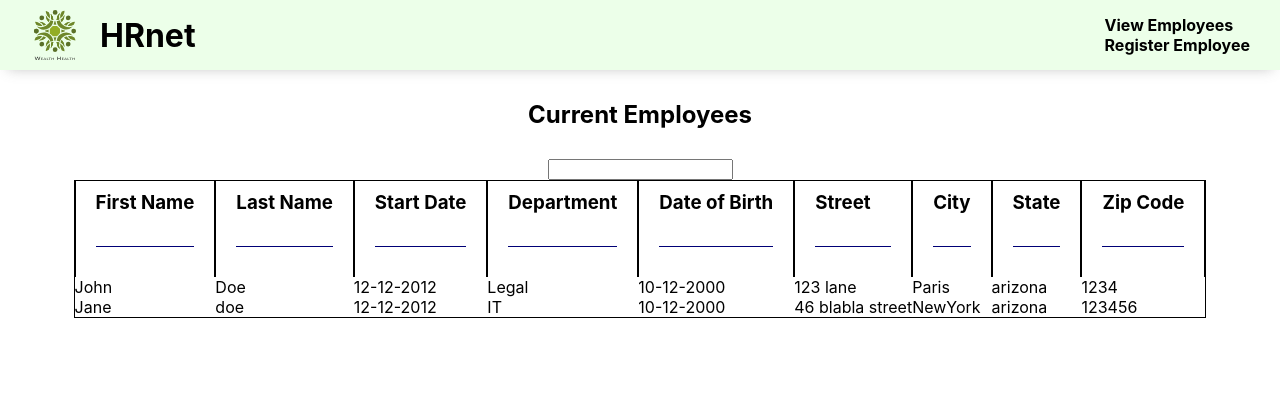
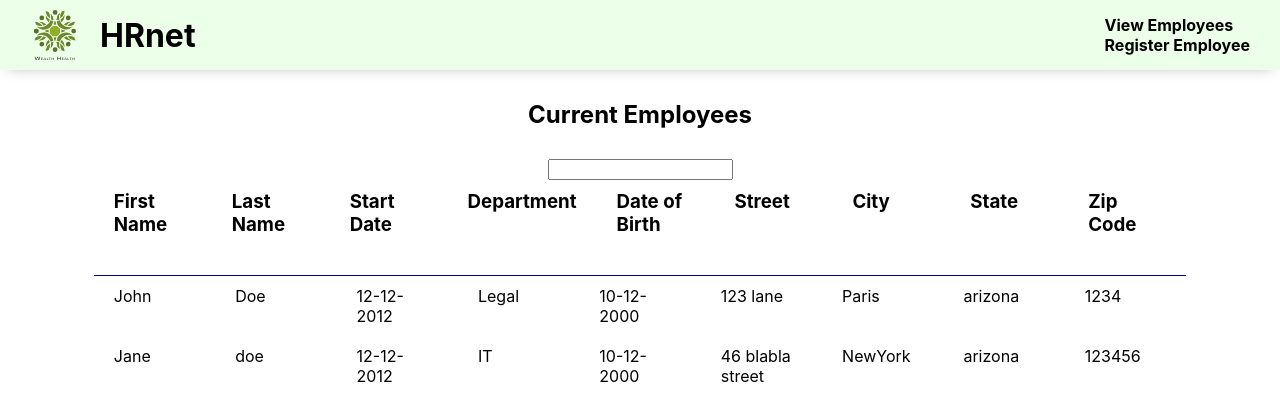
Before and after one commit to AmandaAbarte/project14, a React (Create React App) app: page /employees in a window 1280 px wide. Shown: the top 420 px of the page. Built offline with nearby package versions, Linux system fonts and the light colour scheme.

Commit message:
better render of table

```diff
--- a/src/components/table/table.css
+++ b/src/components/table/table.css
@@ -2,24 +2,22 @@
   display: flex;
   flex-direction: column;
   margin: 0 auto;
-  border: solid 1px black;
 }
 
 .table-container .table-header {
   display: flex;
   flex-direction: row;
+  border-bottom: 1px solid #000076;
 }
 
 .table-container .column {
   padding: 10px 20px;
-  border-left: 1px solid black;
-  border-right: 1px solid black;
   box-sizing: border-box;
+  width: 30%;
 }
 
 .table-container .column .column-title {
   margin-bottom: 20px;
-  border-bottom: 1px solid #000076;
   min-height: 55px;
 }
 
--- a/src/components/table/table.jsx
+++ b/src/components/table/table.jsx
@@ -4,37 +4,51 @@ import "./table.css";
 export default function Table({ columns, data }) {
   const [search, setSearch] = useState("");
   const [filterData, setFilterData] = useState(data);
+  //define the order of data keys based on column title order
+  let sortOrder = [];
+  columns.map((column) => {
+    sortOrder.push(column.key);
+  });
 
-  // map columns and for each title
+  //loop over data and reorganise based on sortOrder, comparing the value of item.key
+  filterData.map((item) => {
+    const itemPositions = {};
+    for (const [index, key] of sortOrder.entries()) {
+      itemPositions[key] = index;
+    }
+    item.sort((a, b) => itemPositions[a.key] - itemPositions[b.key]);
+  });
+
+  //loop over column array and return div of column titles
   const titles = columns.map((columnItem) => {
-    //loop over data array
-    const rows = filterData.map((dataItem) => {
-      //loop over each object in array
-      const rowItem = dataItem.map((item) => {
-        //check if data key matches title key and display data under appropriate title
-        if (item.key === columnItem.key) {
-          return (
-            <div className="row-item" key={columnItem.key}>
-              <p>{item.title}</p>
-            </div>
-          );
-        }
-      });
-      return rowItem;
-    });
     return (
-      <div key={columnItem.key}>
-        <div className="column">
-          <h3 className="column-title">{columnItem.title}</h3>
-        </div>
-        {rows}
+      <div className="column" key={columnItem.key}>
+        <h3 className="column-title">{columnItem.title}</h3>
       </div>
     );
   });
 
+  //loop over data and return table rows
+  const rows = filterData.map((dataItem) => {
+    const rowItems = dataItem.map((item) => {
+      return (
+        <div className="column" key={item.title}>
+          <p>{item.title}</p>
+        </div>
+      );
+    });
+    return (
+      <div className="row" key={dataItem[0].title}>
+        {rowItems}
+      </div>
+    );
+  });
+
+  //on change of search state, loop over data
   useEffect(() => {
     let newdata = [];
     data.map((item) => {
+      //if search matches any data, push data item to newdata
       const test = item.map((subitem) => {
         let lowercaseSubItem = subitem.title.toLowerCase();
         return lowercaseSubItem.includes(search.toLowerCase());
@@ -43,6 +57,7 @@ export default function Table({ columns, data }) {
         newdata.push(item);
       }
     });
+    //set filteredData state with new filtred value
     setFilterData(newdata);
   }, [search]);
 
@@ -56,7 +71,7 @@ export default function Table({ columns, data }) {
       />
       <div className="table-container">
         <div className="table-header">{titles}</div>
-        {/* {rows} */}
+        {rows}
       </div>
     </>
   );
--- a/src/components/table/table.scss
+++ b/src/components/table/table.scss
@@ -2,20 +2,20 @@
   display: flex;
   flex-direction: column;
   margin: 0 auto;
-  border: solid 1px black;
+  // border: solid 1px black;
   .table-header {
     display: flex;
     flex-direction: row;
+    border-bottom: 1px solid rgb(0, 0, 118);
   }
   .column {
     padding: 10px 20px;
-    border-left: 1px solid black;
-    border-right: 1px solid black;
+    // border-left: 1px solid black;
+    // border-right: 1px solid black;
     box-sizing: border-box;
-    // width: 30%;
+    width: 30%;
     .column-title {
       margin-bottom: 20px;
-      border-bottom: 1px solid rgb(0, 0, 118);
       min-height: 55px;
     }
   }
```
Also changed, not shown: 1 other file (tests, documents, lock files or other folders).
